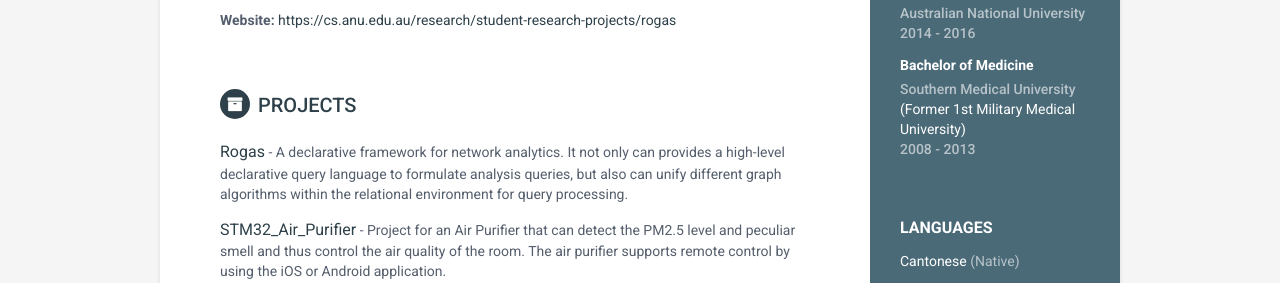
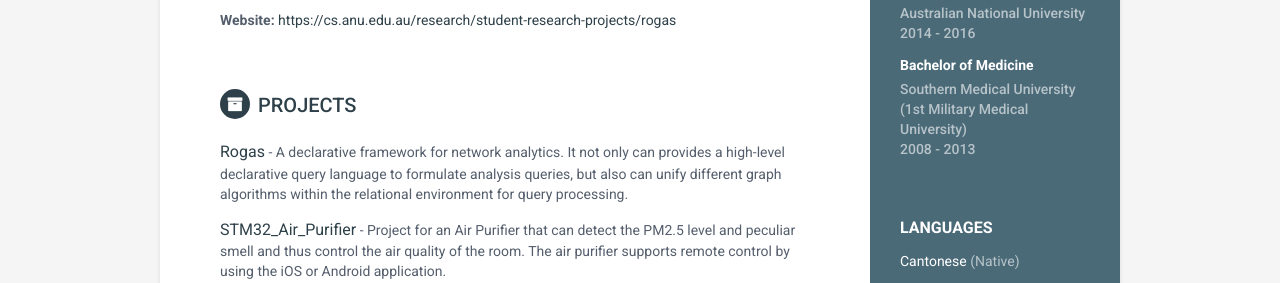
Before and after one commit to thomas-liao/thomas-liao.github.io, a Jekyll site: the page built from index.html, in a window 1280 px wide. Shown: the part 642-925 px from the top of the page. Built offline with Jekyll 4.4.1, drawn with Linux system fonts in a browser that asks for light colours.

Commit message:
Update education.html

```diff
--- a/_includes/education.html
+++ b/_includes/education.html
@@ -14,7 +14,7 @@
   <div class="item">
     <h4 class="degree">Bachelor of Medicine</h4>
     <div class="time">Southern Medical University</div>
-    <div class="lang-desc">(Former 1st Military Medical University)</div>
+    <div class="time">(1st Military Medical University)</div>
     <div class="time">2008 - 2013</div>
 </div><!--//item-->
 </div><!--//education-container-->
```
